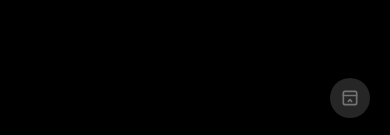
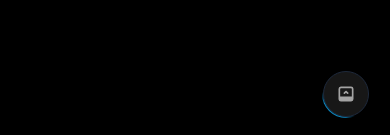
Before and after one commit to haquedot/haquedot.github.io, a Next.js app: page / in a window 390 px wide. Shown: the part 706-841 px from the top of the page. Built offline with nearby package versions, Linux system fonts and the light colour scheme.

Commit message:
added moving border on navbar in mobile

```diff
--- a/src/app/HeroSection.tsx
+++ b/src/app/HeroSection.tsx
@@ -8,7 +8,6 @@
                 <h1 className="relative z-10 text-3xl md:text-7xl  bg-clip-text text-transparent bg-gradient-to-b from-neutral-200 to-neutral-600  text-center font-sans font-bold">
                     Haque<span className="text-[#40ffa3]">.</span>
                 </h1>
-                <p></p>
                 <p className="text-neutral-500 max-w-lg mx-auto py-3 text-sm text-center relative z-10">
                     Passionate | Experienced | Collaborative
                 </p>
--- a/src/app/Navbar.tsx
+++ b/src/app/Navbar.tsx
@@ -5,8 +5,7 @@
     IconMessage,
     IconHome,
     IconSettings,
-    IconTerminal2,
-    IconSocial,
+    IconCube,
 } from "@tabler/icons-react";
 
 import haquedot from "/public/images/haquedot.png";
@@ -18,14 +17,14 @@
         {
             title: "Projects",
             icon: (
-                <IconTerminal2 className="h-full w-full text-neutral-500 text-neutral-300" />
+                <IconCube className="h-full w-full text-neutral-400" />
             ),
             href: "/project",
         },
         {
             title: "Skills",
             icon: (
-                <IconSettings className="h-full w-full text-neutral-500 text-neutral-300" />
+                <IconSettings className="h-full w-full text-neutral-400" />
             ),
             href: "/skill",
         },
@@ -46,14 +45,14 @@
         {
             title: "About",
             icon: (
-                <IconUser className="h-full w-full text-neutral-500 text-neutral-300" />
+                <IconUser className="h-full w-full text-neutral-400" />
             ),
             href: "/about",
         },
         {
             title: "Contact",
             icon: (
-                <IconMessage className="h-full w-full text-neutral-500 text-neutral-300" />
+                <IconMessage className="h-full w-full text-neutral-400" />
             ),
             href: "/contact",
         },
--- a/src/app/components/ui/floating-dock.tsx
+++ b/src/app/components/ui/floating-dock.tsx
@@ -6,7 +6,7 @@
 'use client';
 
 import { cn } from "@/lib/utils";
-import { IconLayoutNavbarCollapse } from "@tabler/icons-react";
+import { IconLayoutBottombarExpandFilled } from "@tabler/icons-react";
 import {
   AnimatePresence,
   MotionValue,
@@ -17,6 +17,7 @@
 } from "framer-motion";
 import Link from "next/link";
 import { useRef, useState } from "react";
+import { Button } from "./moving-border";
 
 export const FloatingDock = ({
   items,
@@ -74,7 +75,7 @@
                   href={item.href}
                   key={item.title}
                   className={cn(
-                    "h-10 w-10 rounded-full flex items-center justify-center",
+                    "rounded-full flex items-center justify-center",
                     item.noBackground ? "w-12 h-12" : "bg-gray-50 bg-neutral-900 p-3 w-12 h-12"
                   )}                >
                   <div className="h-full w-full">{item.icon}</div>
@@ -84,12 +85,15 @@
           </motion.div>
         )}
       </AnimatePresence>
-      <button
+      <Button
         onClick={() => setOpen(!open)}
-        className="h-10 w-10 rounded-full bg-gray-50 bg-neutral-800 flex items-center justify-center"
+        className="bg-neutral-900 text-black border-slate-800"
       >
-        <IconLayoutNavbarCollapse className="h-5 w-5 text-neutral-500 text-neutral-400" />
-      </button>
+        <IconLayoutBottombarExpandFilled
+          className={`h-5 w-5 text-neutral-400 transition-transform duration-300 ${open ? "rotate-180" : ""
+            }`}
+        />
+      </Button>
     </div>
   );
 };
@@ -108,7 +112,7 @@
       onMouseMove={(e) => mouseX.set(e.pageX)}
       onMouseLeave={() => mouseX.set(Infinity)}
       className={cn(
-        "mx-auto hidden md:flex h-16 gap-4 items-end rounded-2xl bg-gray-50 bg-neutral-900 px-4 pb-3",
+        "mx-auto hidden md:flex h-16 gap-4 items-end rounded-2xl bg-neutral-900 px-4 pb-3",
         className
       )}
     >
@@ -184,7 +188,7 @@
         onMouseLeave={() => setHovered(false)}
         className={cn(
           "aspect-square rounded-full flex items-center justify-center relative",
-          noBackground ? "w-12 h-12" : "bg-gray-200 bg-neutral-800 p-2 w-12 h-12"
+          noBackground ? "w-12 h-12" : "bg-neutral-800 p-2.5 w-12 h-12"
         )}
       >
         <AnimatePresence>
--- /dev/null
+++ b/src/app/components/ui/moving-border.tsx
@@ -0,0 +1,137 @@
+"use client";
+import React from "react";
+import {
+  motion,
+  useAnimationFrame,
+  useMotionTemplate,
+  useMotionValue,
+  useTransform,
+} from "framer-motion";
+import { useRef } from "react";
+import { cn } from "@/lib/utils";
+
+export function Button({
+  borderRadius = "1.75rem",
+  children,
+  as: Component = "button",
+  containerClassName,
+  borderClassName,
+  duration,
+  className,
+  ...otherProps
+}: {
+  borderRadius?: string;
+  children: React.ReactNode;
+  as?: any;
+  containerClassName?: string;
+  borderClassName?: string;
+  duration?: number;
+  className?: string;
+  [key: string]: any;
+}) {
+  return (
+    <Component
+      className={cn(
+        "bg-transparent relative text-xl h-12 w-12 p-[1px] overflow-hidden",
+        containerClassName
+      )}
+      style={{
+        borderRadius: borderRadius,
+      }}
+      {...otherProps}
+    >
+      <div
+        className="absolute inset-0"
+        style={{ borderRadius: `calc(${borderRadius} * 0.96)` }}
+      >
+        <MovingBorder duration={duration} rx="30%" ry="30%">
+          <div
+            className={cn(
+              "h-20 w-20 opacity-[0.8] bg-[radial-gradient(var(--sky-500)_40%,transparent_60%)]",
+              borderClassName
+            )}
+          />
+        </MovingBorder>
+      </div>
+
+      <div
+        className={cn(
+          "relative bg-slate-900/[0.8] border border-slate-800 backdrop-blur-xl text-white flex items-center justify-center w-full h-full text-sm antialiased",
+          className
+        )}
+        style={{
+          borderRadius: `calc(${borderRadius} * 0.96)`,
+        }}
+      >
+        {children}
+      </div>
+    </Component>
+  );
+}
+
+export const MovingBorder = ({
+  children,
+  duration = 2000,
+  rx,
+  ry,
+  ...otherProps
+}: {
+  children: React.ReactNode;
+  duration?: number;
+  rx?: string;
+  ry?: string;
+  [key: string]: any;
+}) => {
+  const pathRef = useRef<any>();
+  const progress = useMotionValue<number>(0);
+
+  useAnimationFrame((time) => {
+    const length = pathRef.current?.getTotalLength();
+    if (length) {
+      const pxPerMillisecond = length / duration;
+      progress.set((time * pxPerMillisecond) % length);
+    }
+  });
+
+  const x = useTransform(
+    progress,
+    (val) => pathRef.current?.getPointAtLength(val).x
+  );
+  const y = useTransform(
+    progress,
+    (val) => pathRef.current?.getPointAtLength(val).y
+  );
+
+  const transform = useMotionTemplate`translateX(${x}px) translateY(${y}px) translateX(-50%) translateY(-50%)`;
+
+  return (
+    <>
+      <svg
+        xmlns="http://www.w3.org/2000/svg"
+        preserveAspectRatio="none"
+        className="absolute h-full w-full"
+        width="100%"
+        height="100%"
+        viewBox="0 0 100 100" // Adjust viewBox for proper scaling
+        {...otherProps}
+      >
+        <path
+          fill="none"
+          d={`M 50,0 A 50,50 0 1,1 49.99,0`} // Circular path
+          ref={pathRef}
+        />
+      </svg>
+      <motion.div
+        style={{
+          position: "absolute",
+          top: 0,
+          left: 0,
+          display: "inline-block",
+          transform,
+        }}
+      >
+        {children}
+      </motion.div>
+    </>
+  );
+};
```
